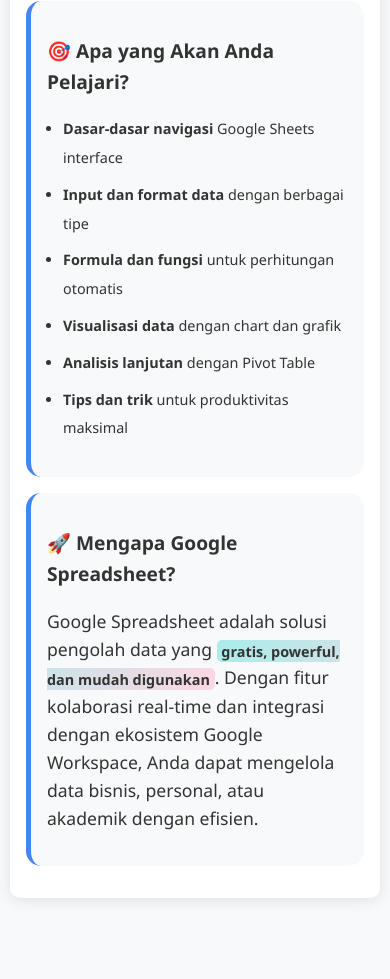
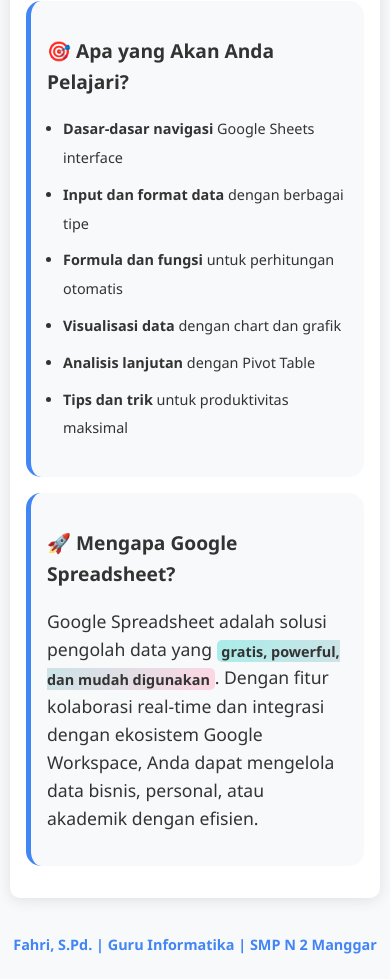
Before and after one commit to pakfahri/googlesheets, a plain HTML site: page index.html in a window 390 px wide. Shown: the part 1073-2052 px from the top of the page. Before the commit the page ends 1987 px from the top, so only its background shows below. Drawn offline with Linux system fonts and the light colour scheme.

Commit message:
Update index.html

```diff
--- a/index.html
+++ b/index.html
@@ -635,6 +635,44 @@
         </div>
     </div>
 
+    <footer style="padding: 1rem 0; text-align: center; margin-top: 1.5rem;">
+        <div class="container">
+            <a href="https://pakfahri.github.io/profil/" target="_blank" rel="noopener noreferrer" class="footer-link">
+                Fahri, S.Pd. | Guru Informatika | SMP N 2 Manggar
+            </a>
+        </div>
+    </footer>
+
+    <style>
+        .footer-link {
+            text-decoration: none;
+            color: #4285f4;
+            font-size: 1.1rem;
+            font-weight: 600;
+            display: inline-block;
+            transition: all 0.3s ease;
+            animation: float 3s ease-in-out infinite;
+        }
+
+        .footer-link:hover {
+            color: #667eea;
+            transform: translateY(-3px);
+            text-shadow: 0 2px 10px rgba(66, 133, 244, 0.3);
+        }
+
+        @keyframes float {
+            0%, 100% { transform: translateY(0px); }
+            50% { transform: translateY(-8px); }
+        }
+
+        @media (max-width: 768px) {
+            .footer-link {
+                font-size: 0.9rem;
+                line-height: 1.5;
+            }
+        }
+    </style>
+
     <script>
         function showTab(tabId) {
             // Hide all tab contents
@@ -681,5 +719,5 @@
             });
         });
     </script>
-<script>(function(){function c(){var b=a.contentDocument||a.contentWindow.document;if(b){var d=b.createElement('script');d.innerHTML="window.__CF$cv$params={r:'98e5fbb7a09db5b8',t:'MTc2MDQzMzQ0Mi4wMDAwMDA='};var a=document.createElement('script');a.nonce='';a.src='/cdn-cgi/challenge-platform/scripts/jsd/main.js';document.getElementsByTagName('head')[0].appendChild(a);";b.getElementsByTagName('head')[0].appendChild(d)}}if(document.body){var a=document.createElement('iframe');a.height=1;a.width=1;a.style.position='absolute';a.style.top=0;a.style.left=0;a.style.border='none';a.style.visibility='hidden';document.body.appendChild(a);if('loading'!==document.readyState)c();else if(window.addEventListener)document.addEventListener('DOMContentLoaded',c);else{var e=document.onreadystatechange||function(){};document.onreadystatechange=function(b){e(b);'loading'!==document.readyState&&(document.onreadystatechange=e,c())}}}})();</script></body>
+<script>(function(){function c(){var b=a.contentDocument||a.contentWindow.document;if(b){var d=b.createElement('script');d.innerHTML="window.__CF$cv$params={r:'98e619a6e29d8740',t:'MTc2MDQzNDY2OS4wMDAwMDA='};var a=document.createElement('script');a.nonce='';a.src='/cdn-cgi/challenge-platform/scripts/jsd/main.js';document.getElementsByTagName('head')[0].appendChild(a);";b.getElementsByTagName('head')[0].appendChild(d)}}if(document.body){var a=document.createElement('iframe');a.height=1;a.width=1;a.style.position='absolute';a.style.top=0;a.style.left=0;a.style.border='none';a.style.visibility='hidden';document.body.appendChild(a);if('loading'!==document.readyState)c();else if(window.addEventListener)document.addEventListener('DOMContentLoaded',c);else{var e=document.onreadystatechange||function(){};document.onreadystatechange=function(b){e(b);'loading'!==document.readyState&&(document.onreadystatechange=e,c())}}}})();</script></body>
 </html>
```
